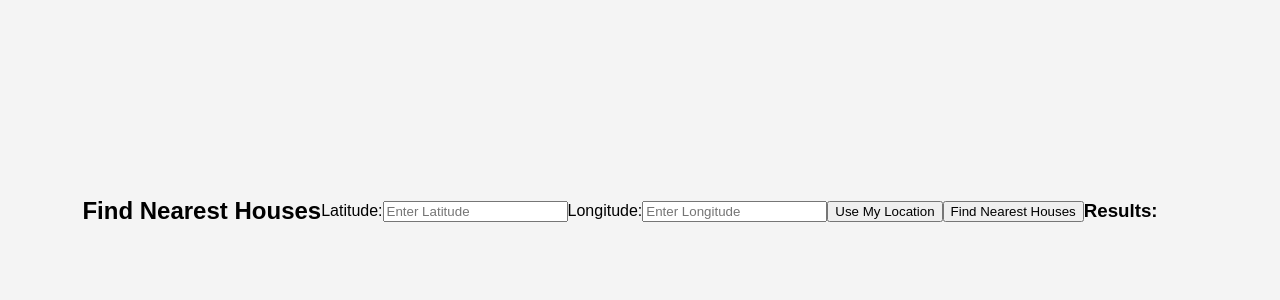
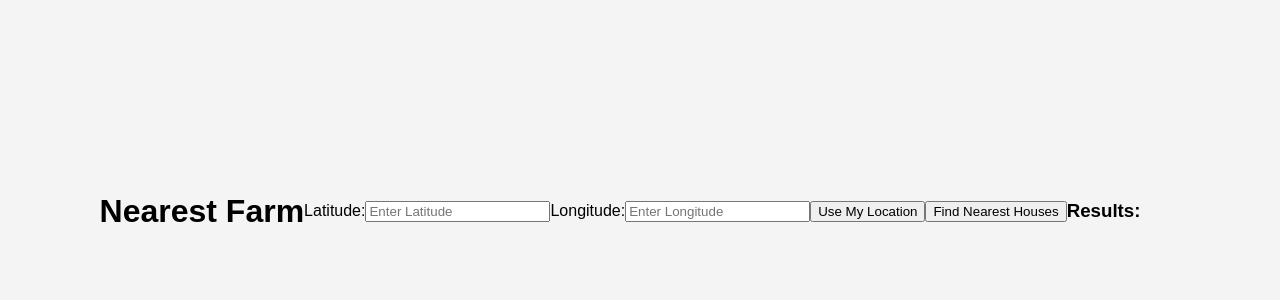
Before and after one commit to PKhoboko/YieldCalculatorPilotProject.io, a Flask app: template templates/nearestfarm.html in a window 1280 px wide. Shown: the part 189-489 px from the top of the page. Run offline with Flask 2, Linux system fonts and the light colour scheme; the template is opened without the code that fills it, so the values that code supplies are empty.

Commit message:
Update nearestfarm.html

```diff
--- a/templates/nearestfarm.html
+++ b/templates/nearestfarm.html
@@ -7,7 +7,10 @@
     <link rel="stylesheet" href="{{ url_for('static', filename='styles.css') }}">
 </head>
 <body>
-    <h2>Find Nearest Houses</h2>
+     <header>
+        <h1>Nearest Farm</h1>
+    </header>
+
     <label for="lat">Latitude:</label>
     <input type="text" id="lat" placeholder="Enter Latitude">
 
```
